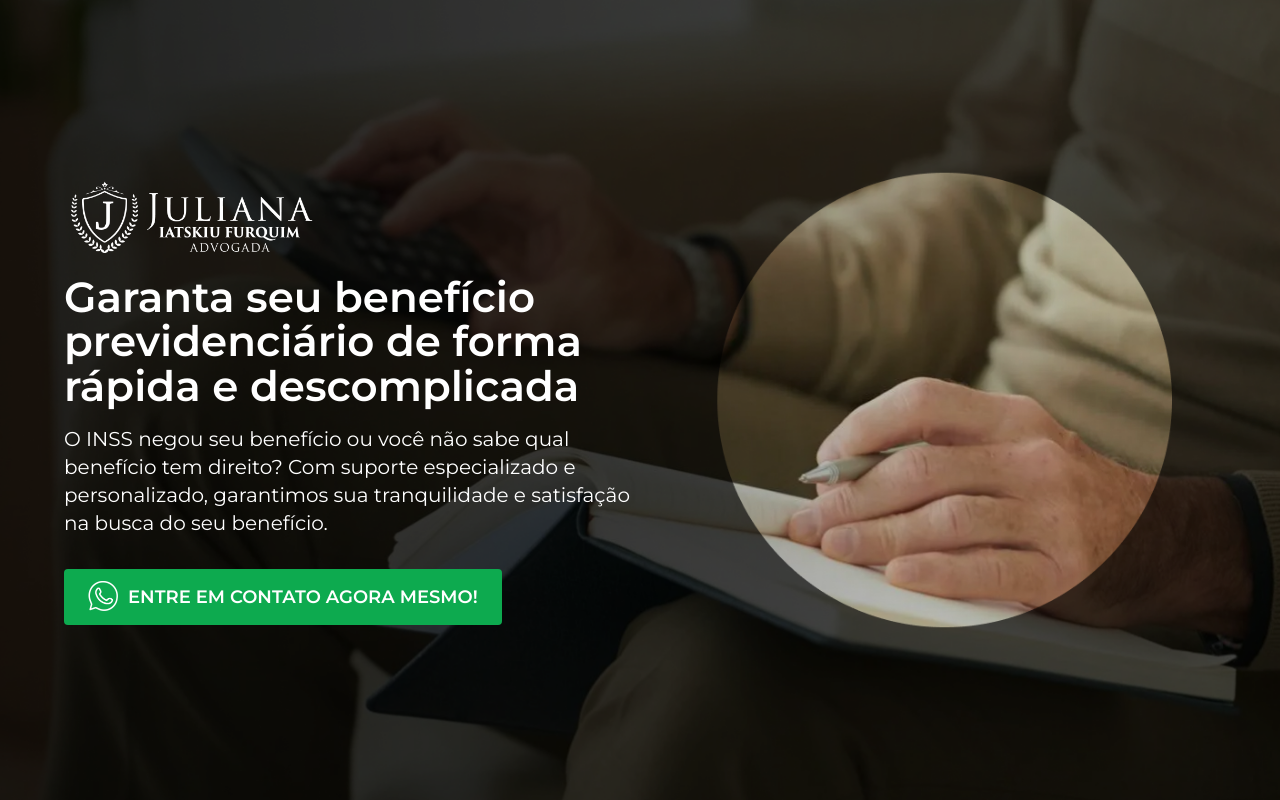
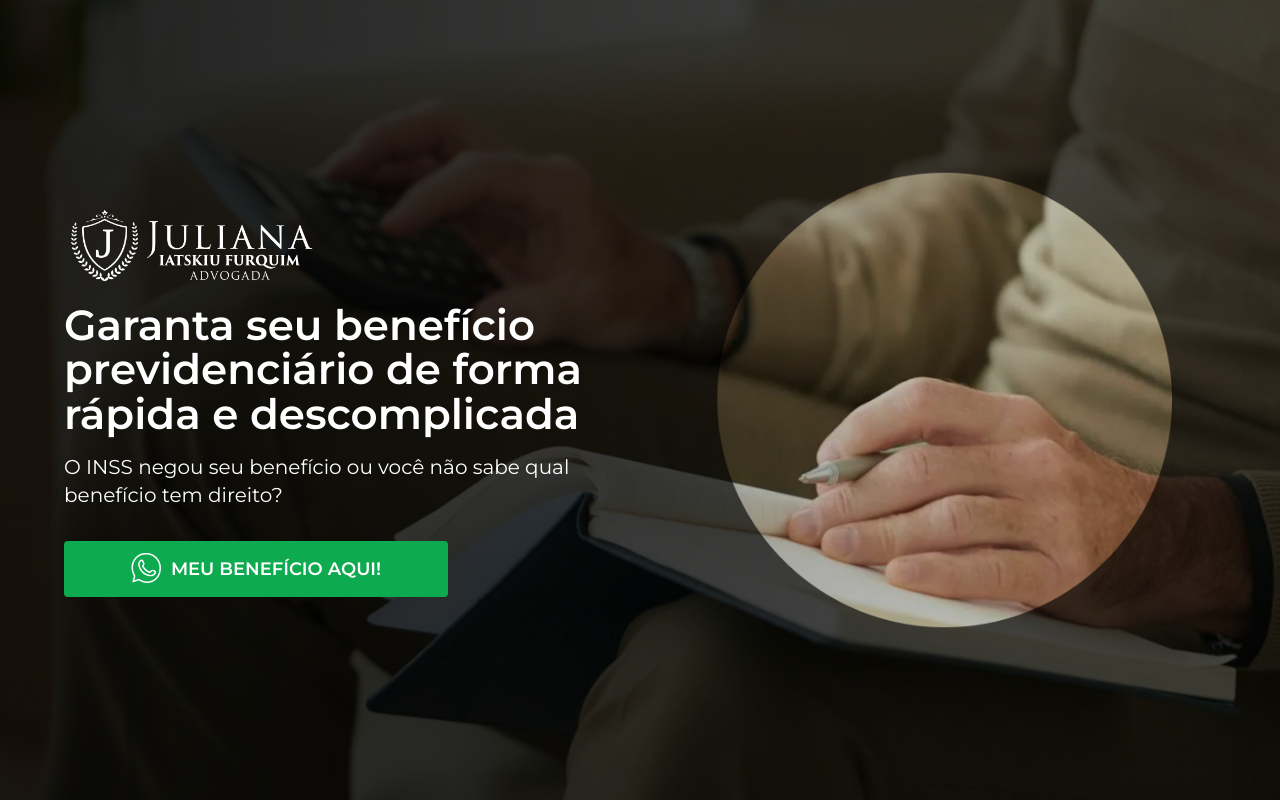
Before and after one commit to leafartech/juliana, a Next.js app: page / in a window 1280 px wide. Shown: the top 800 px of the page. Built offline with nearby package versions, Linux system fonts and the light colour scheme.

Commit message:
corrections

```diff
--- a/src/app/page.tsx
+++ b/src/app/page.tsx
@@ -54,7 +54,7 @@ export default function Page() {
             <div className="text-center max-w-3xl flex flex-col gap-2">
               <p className="subheadline">Com <strong>mais de 17 anos de experiência</strong>, podemos transformar sua jornada previdenciária em uma experiência tranquila e bem-sucedida</p>
               <div className="flex justify-center">
-                <Button>Entre em contato agora <span className="sm:inline-block hidden">mesmo</span>!</Button>
+                <Button>Meu benefício aqui!</Button>
               </div>
             </div>
           </div>
@@ -80,7 +80,9 @@ export default function Page() {
                 <p className="text-xl text-zinc-200">Com nossa equipe ao seu lado, você não precisa enfrentar esses desafios sozinho. <strong>Nós entendemos sua situação e estamos aqui para fornecer a orientação especializada</strong> e o apoio necessário para garantir que você receba todos os <strong>benefícios do INSS aos quais tem direito</strong>.</p>
                 <p className="text-xl text-zinc-200">Não deixe que a preocupação e a confusão dominem sua vida. Entre em contato hoje mesmo e dê o primeiro passo em direção a um <strong>futuro seguro e protegido</strong>.</p>
               </div>
-              <Button>Entre em contato agora <span className="sm:inline-block hidden">mesmo</span>!</Button>
+              <div className="sm:max-w-sm w-full">
+                <Button>Meu benefício aqui!</Button>
+              </div>
             </div>
           </div>
         </Section>
@@ -101,7 +103,7 @@ export default function Page() {
               </ul>
               <p className="text-lg font-medium">Trabalhamos de forma clara e objetiva, sempre informando o andamento do seu processo, para que você tenha clareza e segurança, sentindo-se de fato bem assistido.</p>
               <div className="">
-                <Button>Entre em contato agora <span className="sm:inline-block hidden">mesmo</span>!</Button>
+                <Button>Meu benefício aqui!</Button>
               </div>
             </div>
           </Heroflex>
@@ -170,7 +172,7 @@ export default function Page() {
               <h4 className="text-3xl font-bold">Quem somos?</h4>
               <p className="subheadline">Meu nome é Juliana Iatskiu Furquim, sou advogada previdenciarista há 17 anos, e nosso escritório trabalha para conseguir o melhor benefício no menor tempo possível. </p>
               <p className="subheadline">Nosso escritório conta com um extenso corpo jurídico de advogados e bachareis, todos prontos para atendê-los.</p>
-              <Button>Entre em contato agora <span className="sm:inline-block hidden">mesmo</span>!</Button>
+              <Button>Meu benefício aqui!</Button>
             </div>
           </div>
         </Section>
--- a/src/components/button.tsx
+++ b/src/components/button.tsx
@@ -6,7 +6,7 @@ interface ButtonProps {
 }
 export default function Button({ children }: ButtonProps) {
     return (
-        <a href="https://wa.me/5544984145020?text=Olá%2C%20tudo%20bem%3F%20Gostaria%20de%20saber%20mais%20sobre%20o%20trabalho%20de%20vocês." className="bg-[#0daa4f] flex items-center justify-center gap-2 py-3 px-6 sm:text-center text-left xl:text-lg rounded text-white uppercase font-semibold">
+        <a href="https://wa.me/5544984145020?text=Olá%2C%20tudo%20bem%3F%20Gostaria%20de%20saber%20mais%20sobre%20o%20trabalho%20de%20vocês." className="bg-[#0daa4f] flex items-center justify-center gap-2 py-3 px-12 sm:text-center text-left xl:text-lg rounded text-white uppercase font-semibold">
             <span className="w-8 h-8">
                 <Image
                     src="/images/wpp.png"
--- a/src/components/float-item.tsx
+++ b/src/components/float-item.tsx
@@ -7,7 +7,7 @@ interface FloatItemProps {
 
 export default function FloatItem({ children }: FloatItemProps) {
     return (
-        <div className="flex gap-2 items-center rounded px-4 py-2 bg-[#0daa4f] text-white text-lg sm:text-xl inv">
+        <div className="flex gap-2 items-center rounded px-4 py-2 bg-[#132c46] text-white text-lg sm:text-xl inv">
             <ShieldCheckIcon className="sm:w-8 sm:h-8 w-6 h-6 text-white" />
             <span>{children}</span>
         </div>
--- a/src/components/header.tsx
+++ b/src/components/header.tsx
@@ -34,10 +34,10 @@ export default function Header() {
                         />
                     </div>
                     <h1 className="text-white text-3xl xl:text-[42px] xl:leading-[2.8rem] font-semibold">Garanta seu benefício previdenciário de forma rápida e descomplicada</h1>
-                    <p className="text-white text-lg sm:text-xl">O INSS negou seu benefício ou você não sabe qual benefício tem direito? Com suporte especializado e personalizado, garantimos sua tranquilidade e satisfação na busca do seu benefício.</p>
+                    <p className="text-white text-lg sm:text-xl">O INSS negou seu benefício ou você não sabe qual benefício tem direito?</p>
                     <div className="">
                     </div>
-                    <Button>Entre em contato agora <span className="sm:inline-block hidden">mesmo</span>!</Button>
+                    <div className="max-w-sm w-full"><Button>Meu benefício aqui!</Button></div>
                 </div>
             </div>
         </header>
```
